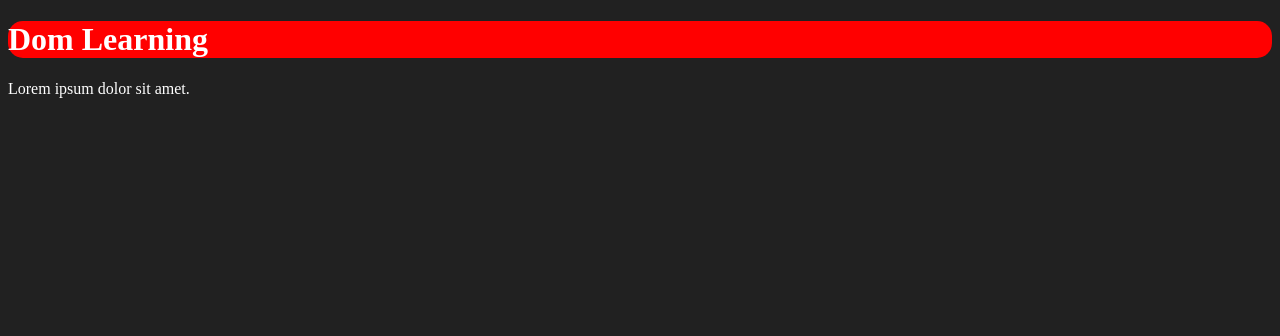
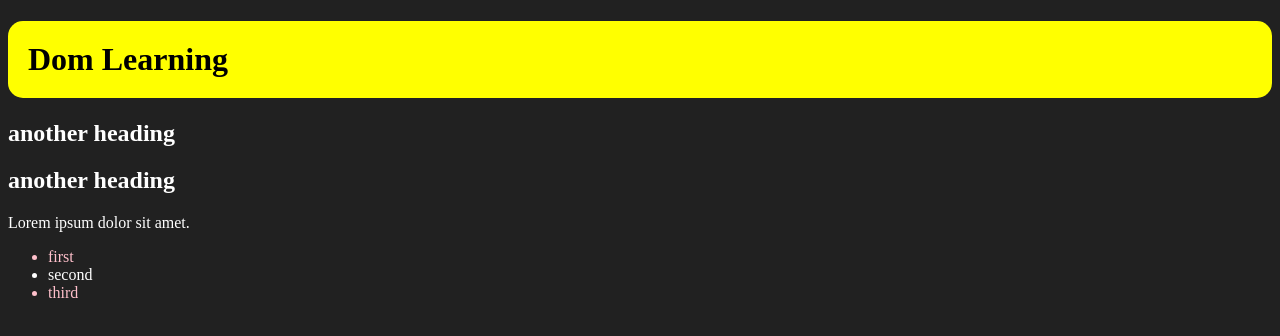
Before and after one commit to atharvbhute/JavaScriptComplete, a plain HTML site: page 06_DOM/index.html in a window 1280 px wide. Drawn offline with Linux system fonts and the light colour scheme.

Commit message:
all dom selectors

```diff
--- a/06_DOM/index.html
+++ b/06_DOM/index.html
@@ -13,8 +13,15 @@
     </style>
 </head>
 <body class="bg-black">
-    <h1 id="title" class="heading">Dom Learning</h1>
+    <h1 id="title" class="heading">Dom Learning <span style="display: none;">with hidden content</span></h1>
+    <h2>another heading</h2>
+    <h2>another heading</h2>
     <p>Lorem ipsum dolor sit amet.</p>
+    <ul>
+        <li class="list-items">first</li>
+        <li class="list-items">second</li>
+        <li class="list-items">third</li>
+    </ul>
 </body>
 <script>
 
@@ -41,8 +48,58 @@
 
     // styling the selected
     let title = document.getElementById('title'); // storing element in one variable
-    title.style.backgroundColor = "red";
+    title.style.backgroundColor = "yellow";
     title.style.borderRadius = "15px"; // the only rule is camel case and you can get any css property
+    title.style.padding = "20px"
+    title.style.color = "black"
+
+    // To get content from tag or element
+    //textContent // innerHTML // innerText
+    title.innerHTML // Dom Learning
+    // innerHTML gives you content or tags which are there inside that element
+    title.innerText // Dom Learning
+    // innerText gives you content that is visible in DOM
+    title.textContent // Dom Learning // 'Dom Learning with hidden content
+    //textContent also gives you content that is hidden by css properties gives every text
+
+    //querySelector('any css selector') // gives you only first element --------------------->
+    document.querySelector('#title');
+    document.querySelector('h2'); // will give only first h2 doesn't matter how much we have
+    //selecting ul and first li from ul
+    let ul = document.querySelector('ul'); // getting all ul
+    let firstLi = ul.querySelector('li'); // getting first li of selected ul
+
+    //-------------querySelectorAll--------------------------------------------
+    // note* - query selector all always gives you node list even if there is only one element
+
+    let myLis = document.querySelectorAll('li'); // gives li in nodeList form
+    //nodelist is slightly diffrent than arrays however it gives some functionalties of array
+    myLis[0].style.color = "pink"; // this is how you give it index number
+    // even if it's a first item you need to give index [0];
+    // apply it to all nodes use forEach it gives, nodeList gives forEach
+
+    myLis.forEach((item)=>{
+        item.style.color = "pink";
+    })
+
+    //---------------getElementByClassNAme------------------------------
+    let myLiList = document.getElementsByClassName('list-items'); // it gives HTML Collection Diffrent from Node List
+    myLiList[0].style.color = "red"; // it works lil like array but doesn't give us looping options
+    // for looping and applying it to all li conver it to array
+    const arrayOfLi = Array.from(myLiList); // now it has every propery of array
+    arrayOfLi.forEach((items) => {
+        if (items.innerText == "second") {
+            items.style.color = "white";
+        }else{
+            items.style.color = "pink";
+        }
+    })
+
+    // testing with single tag with unique class name
+    let myh1 = document.getElementsByClassName('bg-black');
+    myh1[0].style.color = "white"; // yes we need to give it index bcoz it always returns HTML collection
+
+
 
 </script>
     <!--
```
